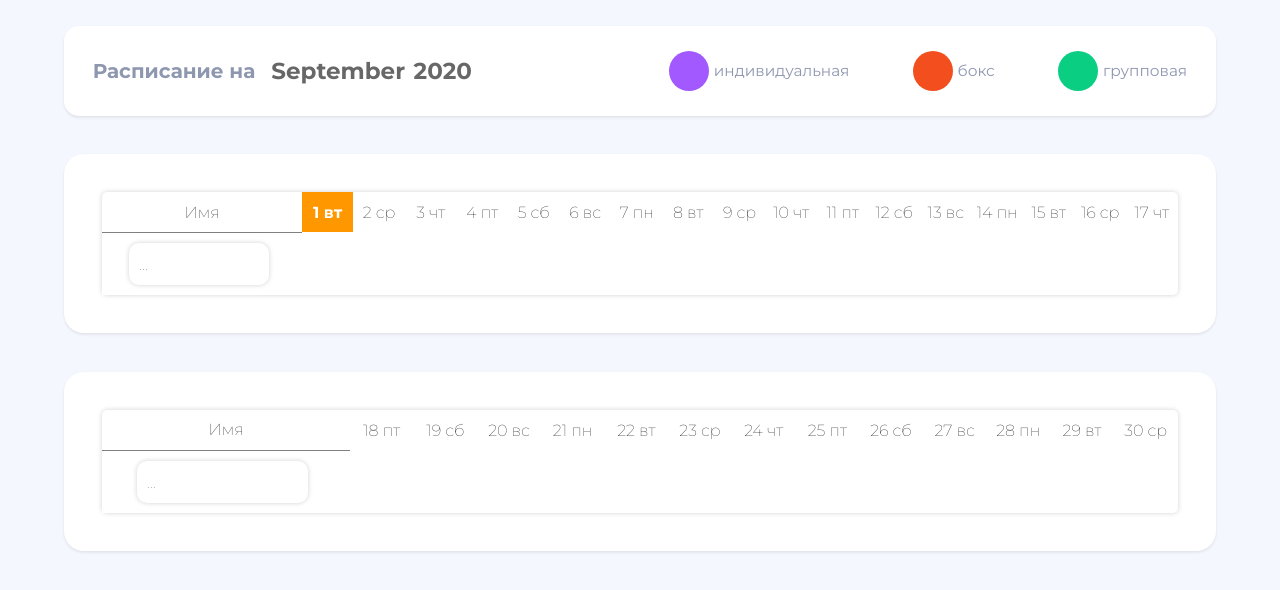
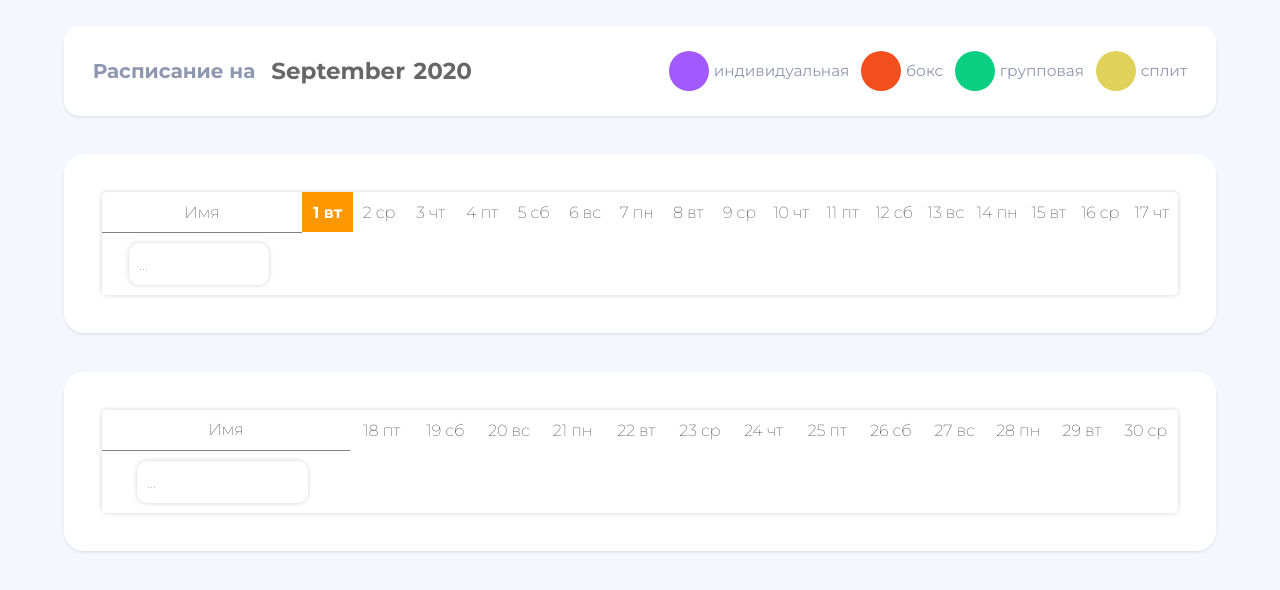
Before and after one commit to YogurtWithSpoon/Training-Calendar, a React (Create React App) app: page / in a window 1280 px wide. Shown: the top 590 px of the page. Built offline with nearby package versions, Linux system fonts and the light colour scheme; no server answers; the database is empty.

Commit message:
add split

```diff
--- a/src/components/appheader.js
+++ b/src/components/appheader.js
@@ -25,6 +25,10 @@ const AppHeader = (props) => {
           <div className="circle group"></div>
           <div>групповая</div>
         </div>
+        <div className="legend">
+          <div className="circle split"></div>
+          <div>сплит</div>
+        </div>
       </div>
     </div>
   )
--- a/src/components/traincard.js
+++ b/src/components/traincard.js
@@ -32,6 +32,7 @@ const TrainCard = ({hide, data, loadTrains, closeCardHandler}) => {
           <option value="box">Бокс</option>
           <option value="solo">Индивидуальная</option>
           <option value="group">Групповая</option>
+          <option value="split">Сплит</option>
         </select>
       </div>
       <div className="button_container">
--- a/src/index.css
+++ b/src/index.css
@@ -107,6 +107,10 @@ input[type="month"]::-webkit-calendar-picker-indicator {
 
 .group{
   background: #0acf83;
+}
+
+.split {
+  background: rgba(207, 187, 10, 0.671);
 }
 
 
```
